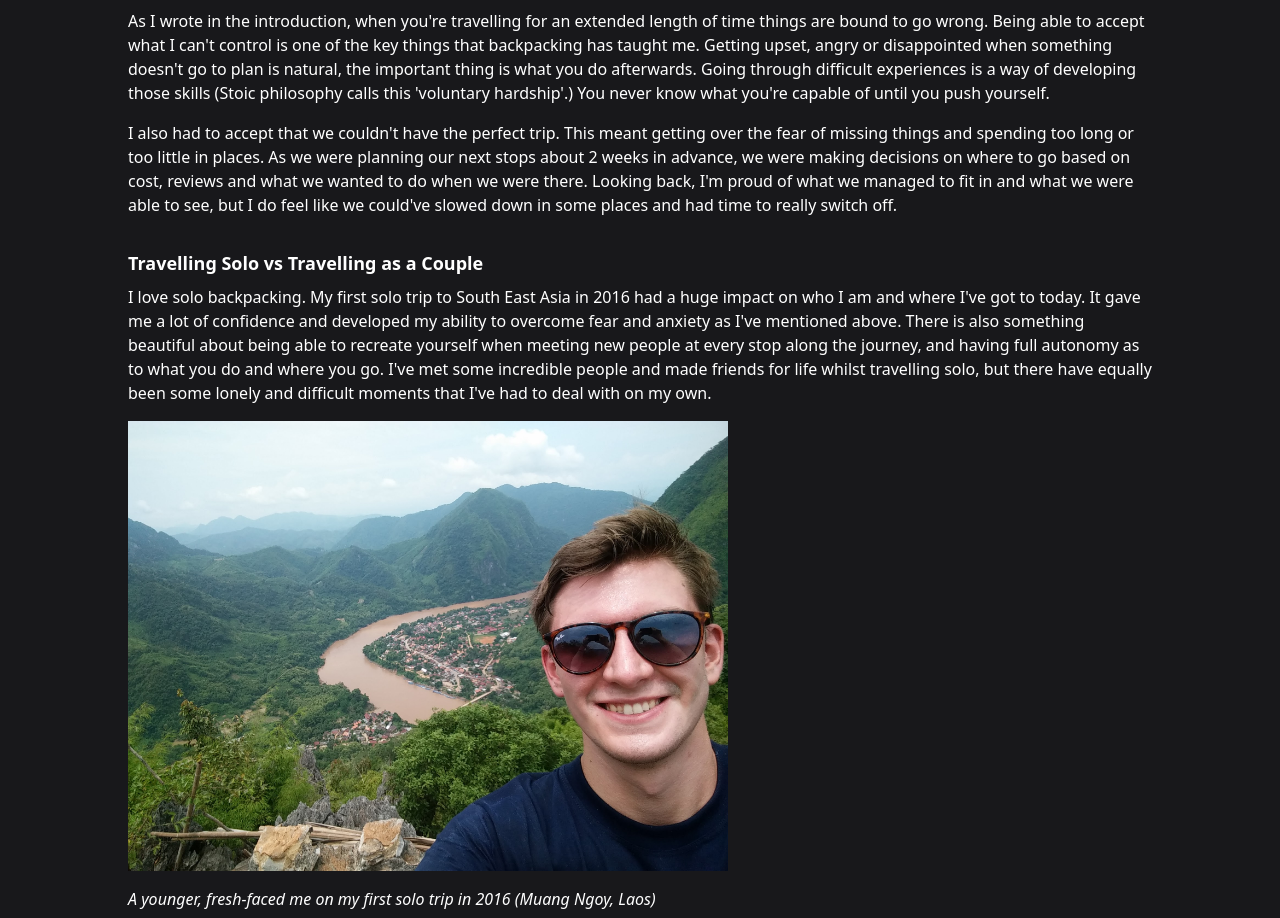
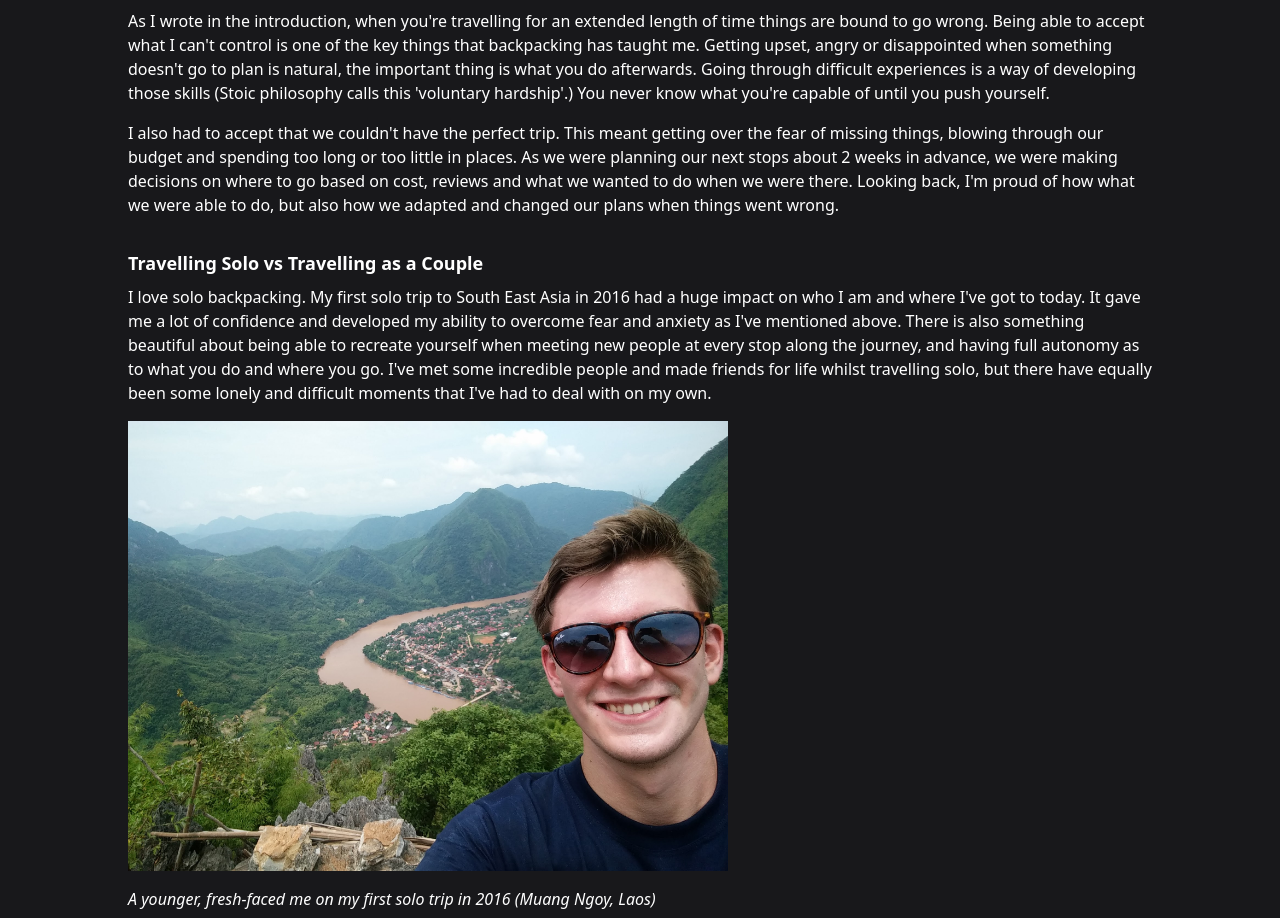
Before and after one commit to simonrose121/simon-rose.co.uk, a Next.js app: page /blog/4-months-travelling in a window 1280 px wide. Shown: the part 8764-9682 px from the top of the page. Built offline with nearby package versions, Linux system fonts and the light colour scheme.

Commit message:
fix: acceptance section

```diff
--- a/pages/blog/4-months-travelling.mdx
+++ b/pages/blog/4-months-travelling.mdx
@@ -117,7 +117,7 @@ The biggest example of this was going from being too scared to go out on the sno
 
 As I wrote in the introduction, when you're travelling for an extended length of time things are bound to go wrong. Being able to accept what I can't control is one of the key things that backpacking has taught me. Getting upset, angry or disappointed when something doesn't go to plan is natural, the important thing is what you do afterwards. Going through difficult experiences is a way of developing those skills (Stoic philosophy calls this 'voluntary hardship'.) You never know what you're capable of until you push yourself.
 
-I also had to accept that we couldn't have the perfect trip. This meant getting over the fear of missing things and spending too long or too little in places. As we were planning our next stops about 2 weeks in advance, we were making decisions on where to go based on cost, reviews and what we wanted to do when we were there. Looking back, I'm proud of what we managed to fit in and what we were able to see, but I do feel like we could've slowed down in some places and had time to really switch off.
+I also had to accept that we couldn't have the perfect trip. This meant getting over the fear of missing things, blowing through our budget and spending too long or too little in places. As we were planning our next stops about 2 weeks in advance, we were making decisions on where to go based on cost, reviews and what we wanted to do when we were there. Looking back, I'm proud of how what we were able to do, but also how we adapted and changed our plans when things went wrong.
 
 #### Travelling Solo vs Travelling as a Couple
 
```
